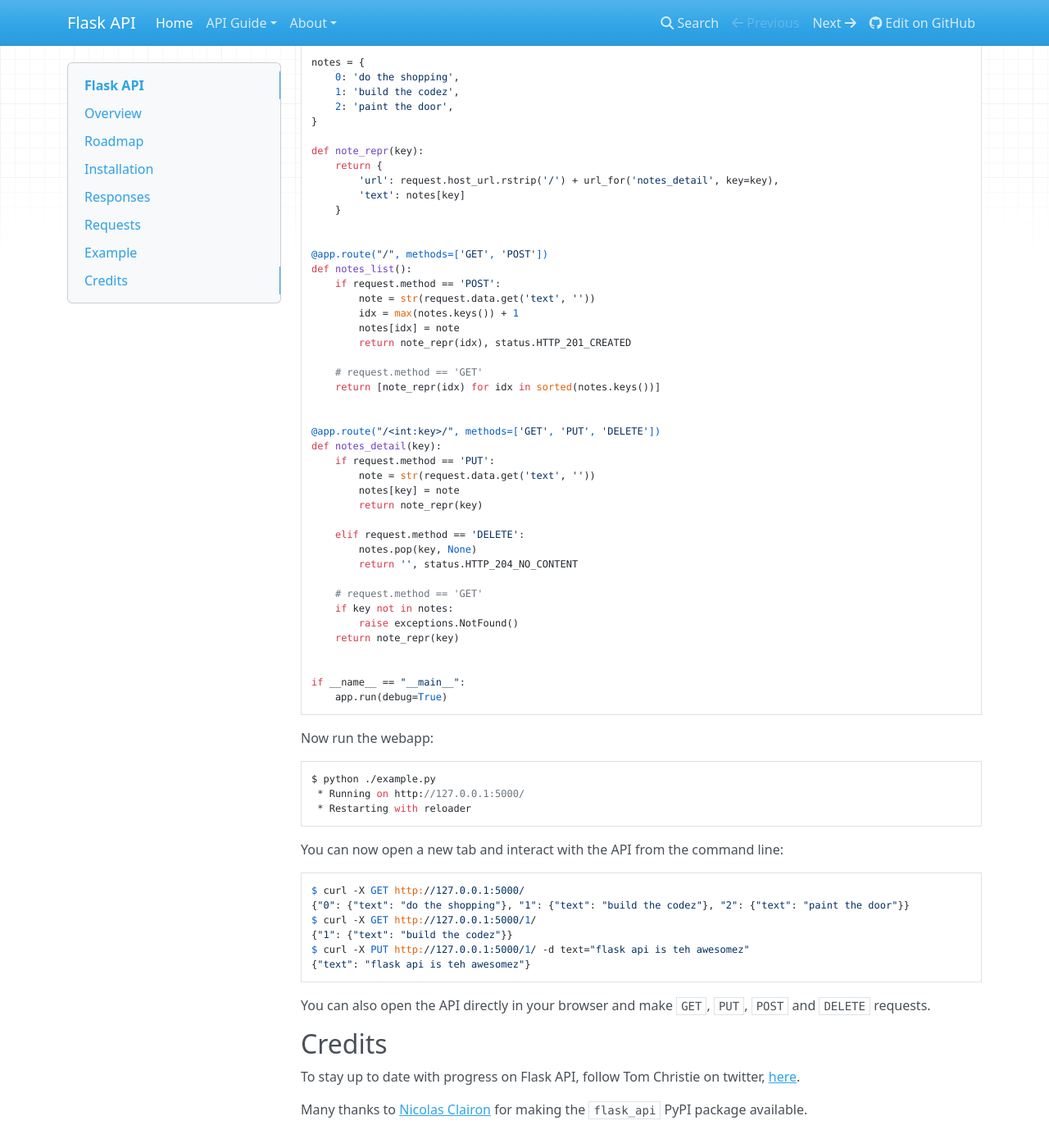
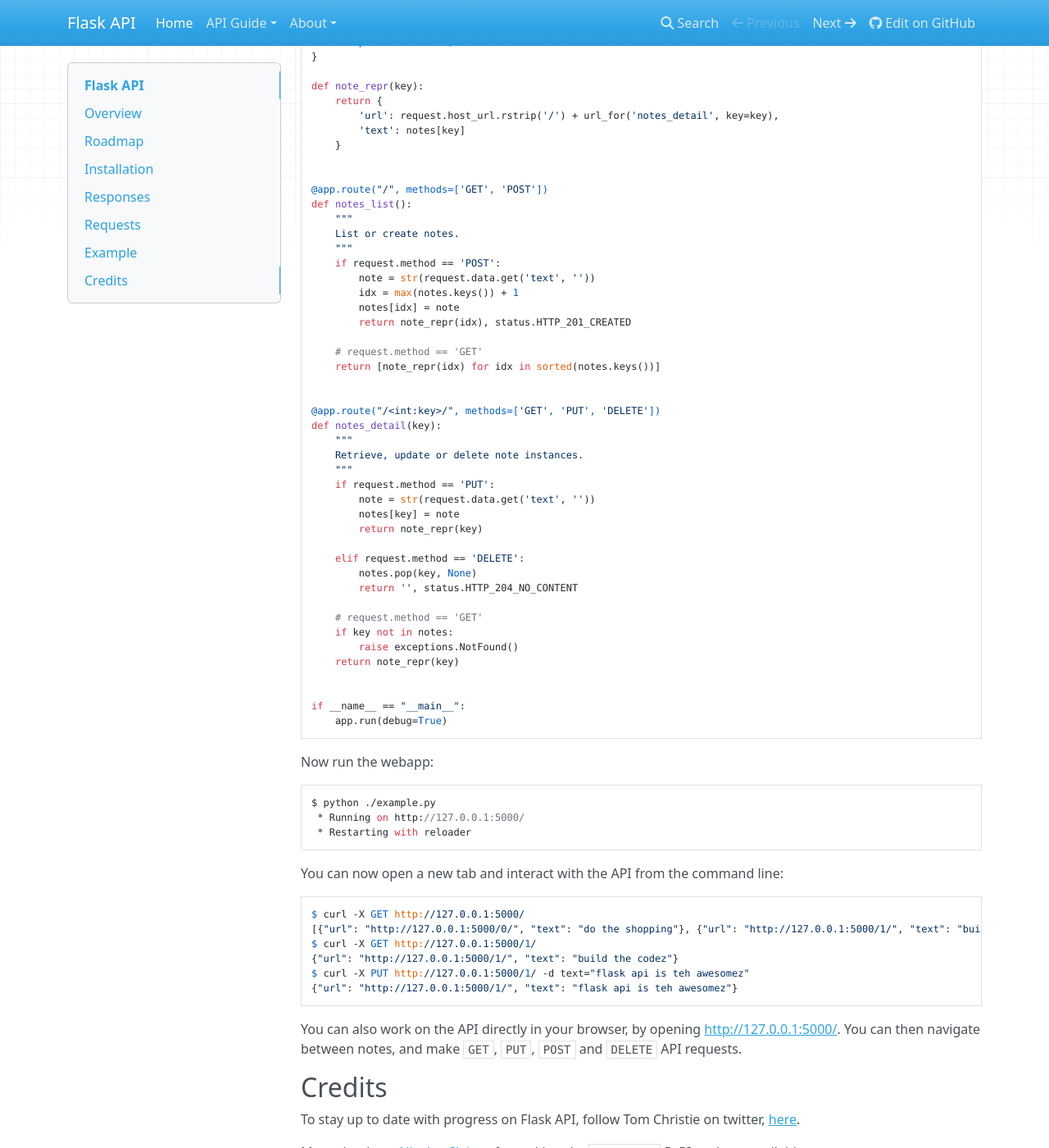
Before and after one commit to greatuber/flask-api, an MkDocs documentation site: the page built from docs/index.md, in a window 1280 px wide and 1400 px high, scrolled down 2791 px. Shown: the whole window at 82% size. Built offline with MkDocs 1.6.1, drawn with Linux system fonts in a browser that asks for light colours; nearby versions of some CDN libraries; old or Windows-style settings are respelled for this version of MkDocs.

Commit message:
Update example.

```diff
--- a/docs/index.md
+++ b/docs/index.md
@@ -91,6 +91,9 @@ The following example demonstates a simple API for creating, listing, updating a
 
 	@app.route("/", methods=['GET', 'POST'])
 	def notes_list():
+	    """
+	    List or create notes.
+	    """
 	    if request.method == 'POST':
 	        note = str(request.data.get('text', ''))
 	        idx = max(notes.keys()) + 1
@@ -103,6 +106,9 @@ The following example demonstates a simple API for creating, listing, updating a
 
 	@app.route("/<int:key>/", methods=['GET', 'PUT', 'DELETE'])
 	def notes_detail(key):
+	    """
+	    Retrieve, update or delete note instances.
+	    """
 	    if request.method == 'PUT':
 	        note = str(request.data.get('text', ''))
 	        notes[key] = note
@@ -130,13 +136,13 @@ Now run the webapp:
 You can now open a new tab and interact with the API from the command line:
 
     $ curl -X GET http://127.0.0.1:5000/
-    {"0": {"text": "do the shopping"}, "1": {"text": "build the codez"}, "2": {"text": "paint the door"}}
+    [{"url": "http://127.0.0.1:5000/0/", "text": "do the shopping"}, {"url": "http://127.0.0.1:5000/1/", "text": "build the codez"}, {"url": "http://127.0.0.1:5000/2/", "text": "paint the door"}]
     $ curl -X GET http://127.0.0.1:5000/1/
-    {"1": {"text": "build the codez"}}
+    {"url": "http://127.0.0.1:5000/1/", "text": "build the codez"}
     $ curl -X PUT http://127.0.0.1:5000/1/ -d text="flask api is teh awesomez"
-    {"text": "flask api is teh awesomez"}
+    {"url": "http://127.0.0.1:5000/1/", "text": "flask api is teh awesomez"}
 
-You can also open the API directly in your browser and make `GET`, `PUT`, `POST` and `DELETE` requests.
+You can also work on the API directly in your browser, by opening <http://127.0.0.1:5000/>.  You can then navigate between notes, and make `GET`, `PUT`, `POST` and `DELETE` API requests.
 
 ## Credits
 
--- a/example.py
+++ b/example.py
@@ -19,6 +19,9 @@ def note_repr(key):
 
 @app.route("/", methods=['GET', 'POST'])
 def notes_list():
+    """
+    List or create notes.
+    """
     if request.method == 'POST':
         note = str(request.data.get('text', ''))
         idx = max(notes.keys()) + 1
@@ -31,6 +34,9 @@ def notes_list():
 
 @app.route("/<int:key>/", methods=['GET', 'PUT', 'DELETE'])
 def notes_detail(key):
+    """
+    Retrieve, update or delete note instances.
+    """
     if request.method == 'PUT':
         note = str(request.data.get('text', ''))
         notes[key] = note
```
Also changed, not shown: README.md (+10 -5 lines), docs/about/license.md (+2 -0 lines), docs/screenshot.png.
